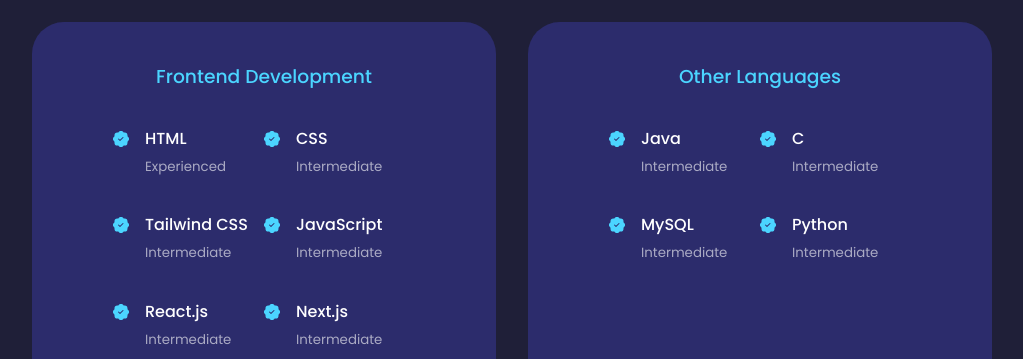
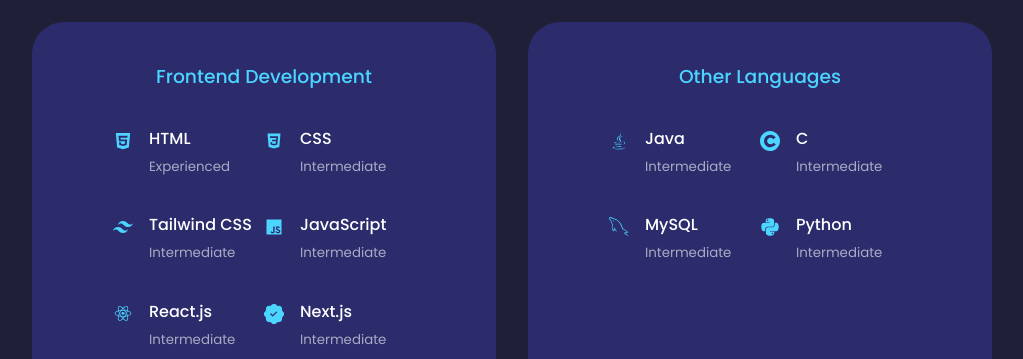
Before and after one commit to remus00/ReactPortfolio, a React (Create React App) app: page / in a window 1280 px wide. Shown: the part 1820-2179 px from the top of the page, without its empty margins (128-1151 px from the left). Built offline with nearby package versions, Linux system fonts and the light colour scheme.

Commit message:
aggiornamento icone

```diff
--- a/src/components/experience/Experience.jsx
+++ b/src/components/experience/Experience.jsx
@@ -1,8 +1,12 @@
 import React from "react";
 import "./experience.css";
 import { BsPatchCheckFill } from "react-icons/bs";
-// import {AiFillHtml5} from 'react-icons/ai'
-
+import {AiFillHtml5} from "react-icons/ai";
+import {BiLogoCss3, BiLogoJavascript, BiLogoReact, BiLogoJava} from "react-icons/bi"
+import {SiTailwindcss} from "react-icons/si"
+import {FaPython} from "react-icons/fa"
+import {SiCoursera} from "react-icons/si"
+import {GrMysql} from "react-icons/gr"
 const Experience = () => {
     return (
         <section id="experience">
@@ -14,7 +18,7 @@
                     <h3>Frontend Development</h3>
                     <div className="experience__content">
                         <article className="experience__details">
-                            <BsPatchCheckFill className="experience__details-icon" />
+                            <AiFillHtml5 className="experience__details-icon" />
                             <div>
                                 <h4>HTML</h4>
                                 <small className="text-light">
@@ -24,7 +28,7 @@
                         </article>
 
                         <article className="experience__details">
-                            <BsPatchCheckFill className="experience__details-icon" />
+                            <BiLogoCss3 className="experience__details-icon" />
                             <div>
                                 <h4>CSS</h4>
                                 <small className="text-light">
@@ -34,7 +38,7 @@
                         </article>
 
                         <article className="experience__details">
-                            <BsPatchCheckFill className="experience__details-icon" />
+                            <SiTailwindcss className="experience__details-icon" />
                             <div>
                                 <h4>Tailwind CSS</h4>
                                 <small className="text-light">
@@ -44,7 +48,7 @@
                         </article>
 
                         <article className="experience__details">
-                            <BsPatchCheckFill className="experience__details-icon" />
+                            <BiLogoJavascript className="experience__details-icon" />
                             <div>
                                 <h4>JavaScript</h4>
                                 <small className="text-light">
@@ -54,7 +58,7 @@
                         </article>
 
                         <article className="experience__details">
-                            <BsPatchCheckFill className="experience__details-icon" />
+                            <BiLogoReact className="experience__details-icon" />
                             <div>
                                 <h4>React.js</h4>
                                 <small className="text-light">
@@ -80,7 +84,7 @@
                     <h3>Other Languages</h3>
                     <div className="experience__content">
                         <article className="experience__details">
-                            <BsPatchCheckFill className="experience__details-icon" />
+                            <BiLogoJava className="experience__details-icon" />
                             <div>
                                 <h4>Java</h4>
                                 <small className="text-light">
@@ -90,7 +94,7 @@
                         </article>
 
                         <article className="experience__details">
-                            <BsPatchCheckFill className="experience__details-icon" />
+                            <SiCoursera className="experience__details-icon" />
                             <div>
                                 <h4>C</h4>
                                 <small className="text-light">
@@ -100,7 +104,7 @@
                         </article>
 
                         <article className="experience__details">
-                            <BsPatchCheckFill className="experience__details-icon" />
+                            <GrMysql className="experience__details-icon" />
                             <div>
                                 <h4>MySQL</h4>
                                 <small className="text-light">
@@ -110,7 +114,7 @@
                         </article>
 
                         <article className="experience__details">
-                            <BsPatchCheckFill className="experience__details-icon" />
+                            <FaPython className="experience__details-icon" />
                             <div>
                                 <h4>Python</h4>
                                 <small className="text-light">
--- a/src/components/experience/experience.css
+++ b/src/components/experience/experience.css
@@ -38,6 +38,7 @@
 .experience__details-icon{
     margin-top: 6px;
     color: var(--color-primary);
+    font-size: 20px;
 }
 
 /* ----- MEDIA QUERIES (MEDIUM DEVICES) ----- */
```
